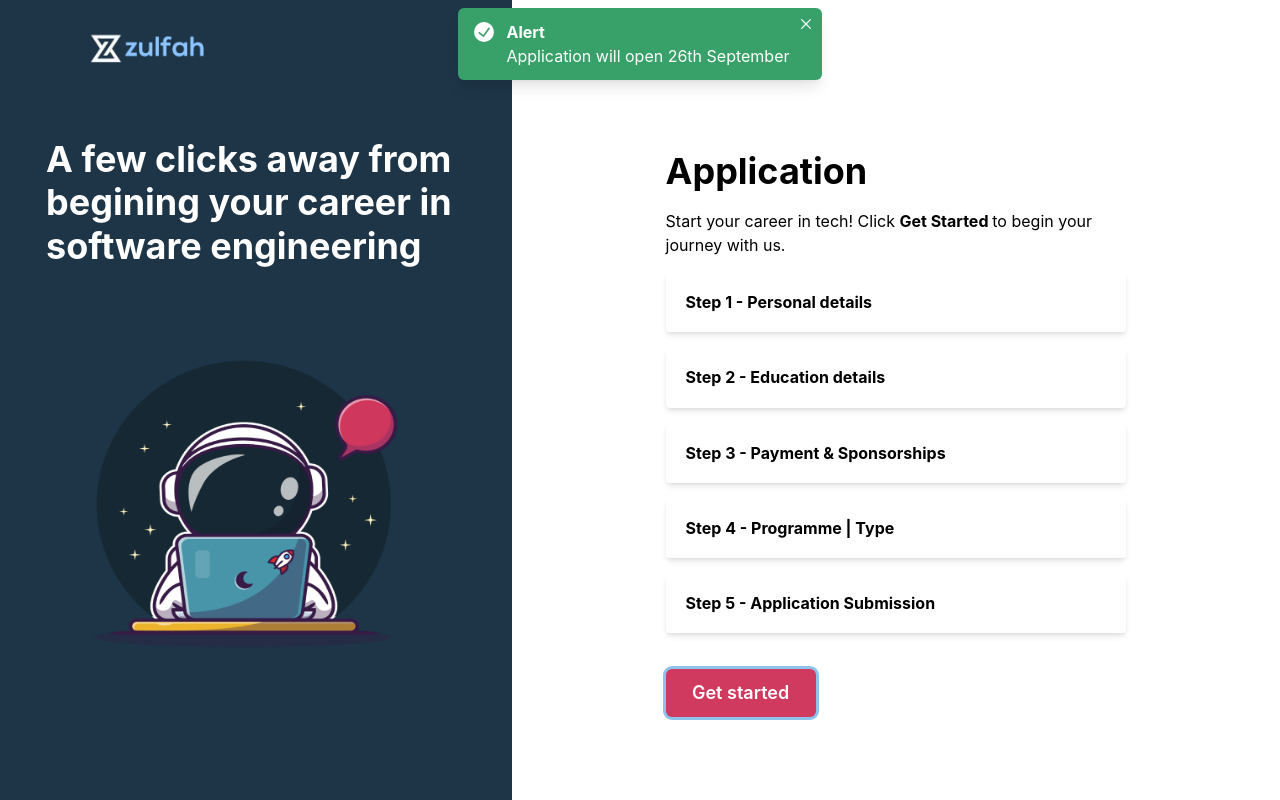
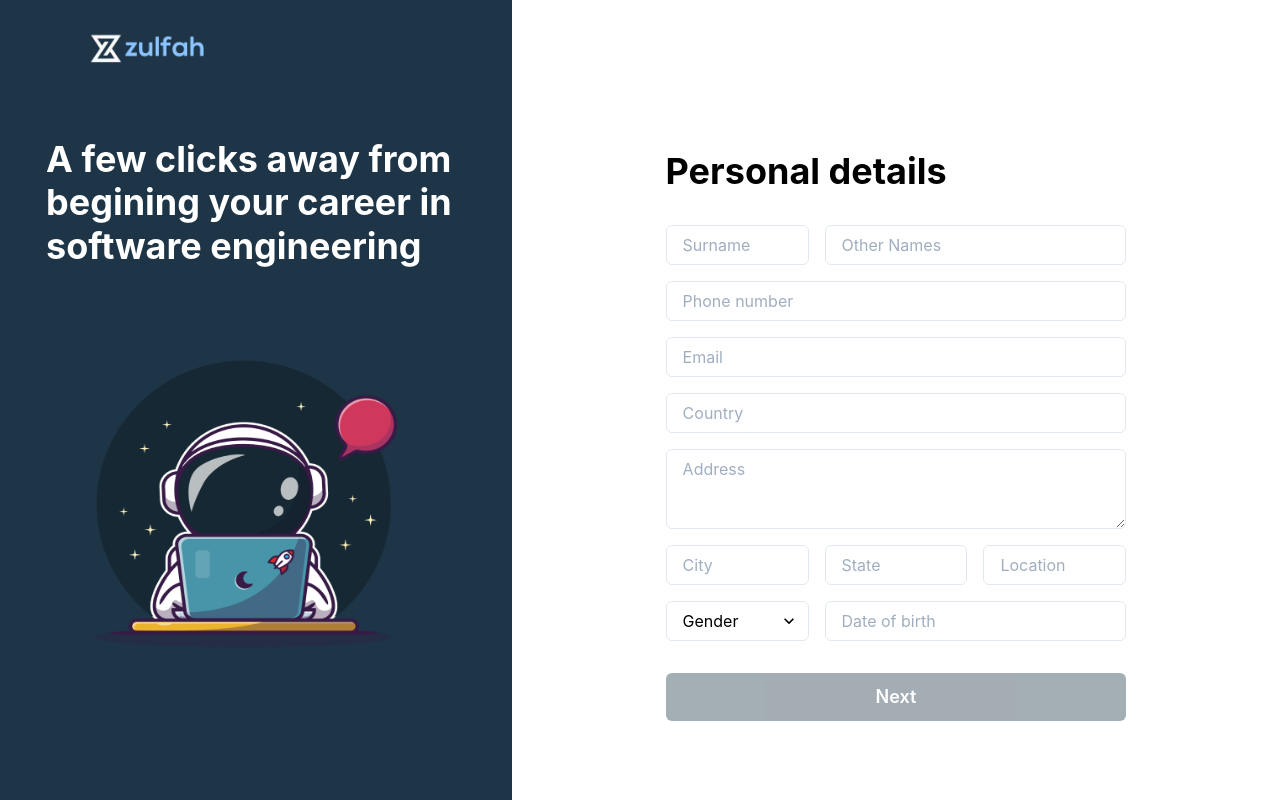
Before and after one commit to AdedejiAdelanwa/zulfah-academy, a React (Create React App) app: page /application in a window 1280 px wide. Both pictures are taken after a click on the button "Get started". Built offline with nearby package versions, Linux system fonts and the light colour scheme; a web font is replaced by a local one.

Commit message:
fixes: structed a better wordings of application status check and remove date check from the application open timing

```diff
--- a/src/pages/Application.js
+++ b/src/pages/Application.js
@@ -229,7 +229,7 @@ const  showToast = (title, desc, status) => {
                     w={{ base: "100%", lg: "150px" }}
                     size={"lg"}
                     alignSelf={"flex-start"}
-                    onClick={() => new Date().getTime() > new Date('2022-09-25').getTime() ? setProgress("personal") : showToast("Alert", "Application will open 26th September", "success")}
+                    onClick={() => setProgress("personal")}
                   >
                     Get started
                   </Button>
@@ -288,8 +288,16 @@ const  showToast = (title, desc, status) => {
                             required
                           />
                     </GridItem>
-                    <GridItem colSpan={{ base: 2, lg: 3 }}>
-                      <Select
+                      <GridItem colSpan={{ base: 2, lg: 3 }}>
+                      <Input
+                            id='Country'
+                            type="text"
+                            value={country}
+                            onChange={(e) => setCountry(e.target.value)}
+                            placeholder="Country"
+                            required
+                          />
+                      {/* <Select
                         placeholder="Select country"
                         value={country}
                         onChange={(e) => setCountry(e.target.value)}
@@ -300,7 +308,7 @@ const  showToast = (title, desc, status) => {
                             {country.name}
                           </option>
                         ))}
-                      </Select>
+                      </Select> */}
                     </GridItem>
                     <GridItem colSpan={{ base: 2, lg: 3 }}>
                       <Textarea
--- a/src/pages/ApplicationStatus.js
+++ b/src/pages/ApplicationStatus.js
@@ -173,8 +173,8 @@ export const ApplicationStatus = () => {
             >
                 <>
                     <Heading color={"#cf3a5e"}> Pending ... </Heading>
-                    <Text>Hi <b>{email} </b>, <br /> We know you cant wait to start this journey with us .<br /> C'mon we also can't wait to get started with you</Text>
-                    <Text>Kindly check back later ,<br /> application result will be out soon.</Text>
+                    <Text>Hi <b>{email} </b>, <br /> We know you can't wait to start this journey with us.<br />  We also can't wait to get started with you</Text>
+                    <Text>Kindly check back later,<br /> application result will be out soon.</Text>
                                 <br />✌🏽
                 </>
                 </Stack>
@@ -194,7 +194,7 @@ export const ApplicationStatus = () => {
             >
                 <>
                     <Text>We know you gave this your best shot </Text> and we were impressed
-                    <Text>We wanted to let you know that we decided to move forward with other candidates for the current cohort.
+                    <Text>We wanted to let you know that we decided to move forward with other candidates for this current cohort.
                           This does not reflect negative judgement of your background or experience.
                           We really appreciate you taking the time to speak with us and hope you'll consider a future cohort.<br /><br /><br />
                           wishing you the very best and do have a great rest for the week.🤗
--- a/src/utils/lists.js
+++ b/src/utils/lists.js
@@ -1,8 +1,8 @@
 export const countries = [
   { name: "Nigeria" },
   { name: "Ghana" },
-  { name: "Ghana" },
-  { name: "Ghana" },
+  { name: "Cameroon" },
+  { name: "Algeria" },
   { name: "Ghana" },
   { name: "Ghana" },
   { name: "Ghana" },
```
